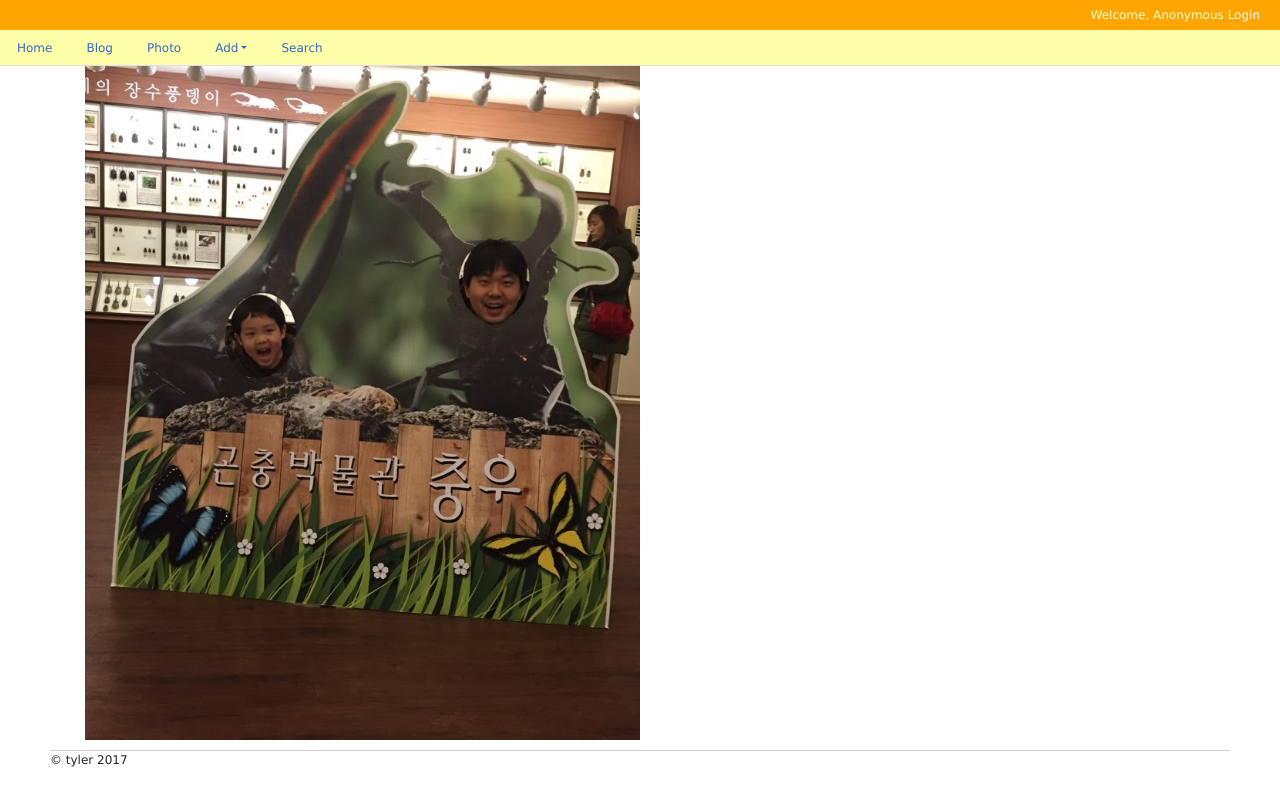
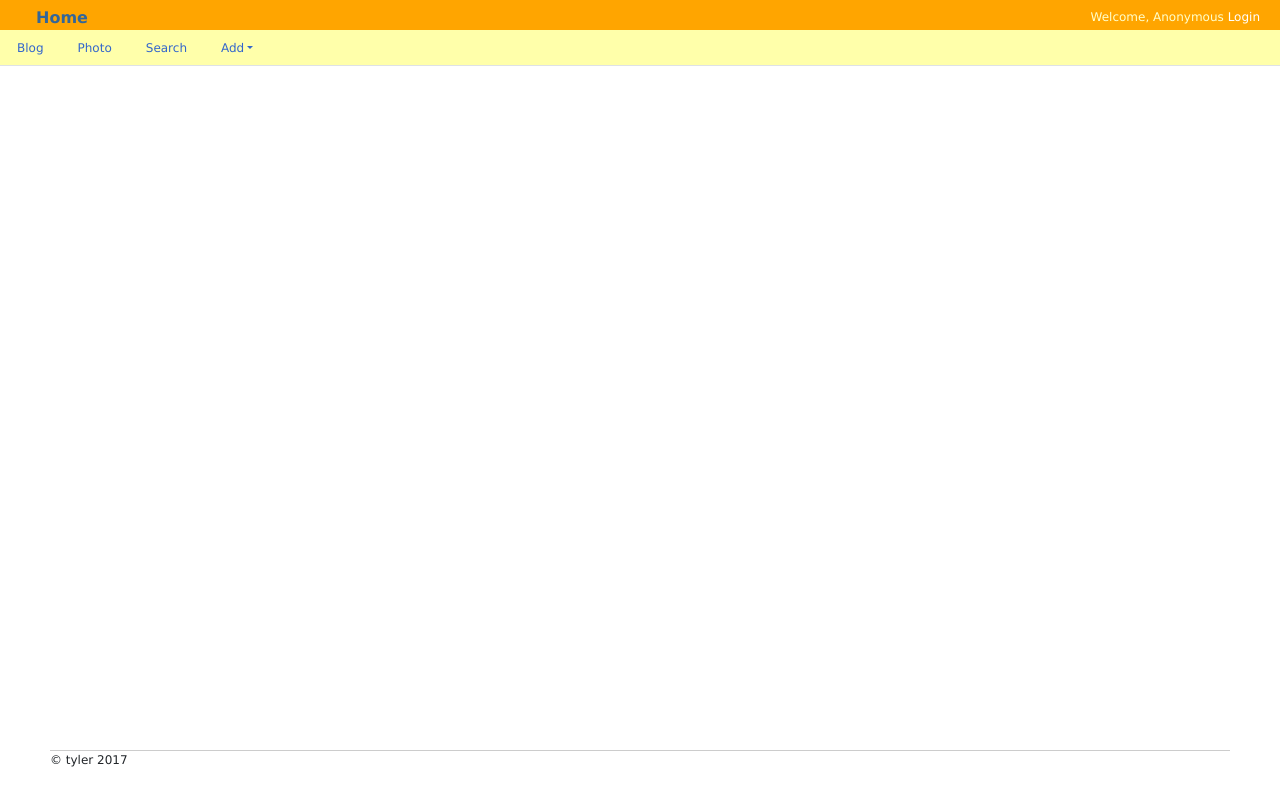
Before and after one commit to hisday/tylerlearnsdjango, a Django app: page / in a window 1280 px wide. Run offline with Django 3.2, Linux system fonts and the light colour scheme; parts of the project's set-up code (start-up, migrations or seed data) failed here and were passed over; some libraries are stand-ins or nearby versions.

Commit message:
adjust menu

```diff
--- a/templates/base.html
+++ b/templates/base.html
@@ -13,6 +13,7 @@
 </head>
 <body>
 <div id="header">
+  <h4 class='maintitle'><strong><a class="nav-link" href="{% url 'home' %}">Home</a></strong></h4>
   {% if user.is_active %}
   <h4 class="welcome">Welcome,
     <strong>{% firstof user.get_short_name user.get_username %}</strong>
@@ -26,21 +27,20 @@
 </div>
 <div id="menu">
   <ul class="nav nav-tabs">
-    <li class="nav-item"><a class="nav-link" href="{% url 'home' %}">Home</a></li>
     <li class="nav-item"><a class="nav-link" href="{% url 'blog:index' %}">Blog</a></li>
     <li class="nav-item"><a class="nav-link" href="{% url 'photo:index' %}">Photo</a></li>
+    <li class="nav-item"><a class="nav-link" href="{% url 'blog:search' %}">Search</a></li>
     <li class="nav-item dropdown">
       <a class="nav-link dropdown-toggle" data-toggle="dropdown" href="#" role="button" aria-haspopup="true" aria-expanded="false">Add</a>
       <div class="dropdown-menu">
         <a class="dropdown-item" href="{% url 'bookmark:add' %}">Bookmark</a>
-        <a class="dropdown-item" href="{% url 'blog:add' %}">Post action</a>
+        <a class="dropdown-item" href="{% url 'blog:add' %}">Post</a>
         <a class="dropdown-item" href="{% url 'photo:photo_add' %}">Photo</a>
+        {% if user.is_active %}
+          <a class="dropdown-item" href="{% url 'admin:index' %}">Admin</a>
+        {% endif %}
       </div>
     </li>
-    <li class="nav-item"><a class="nav-link" href="{% url 'blog:search' %}">Search</a></li>
-    {% if user.is_active %}
-    <li class="nav-item"><a class="nav-link" href="{% url 'admin:index' %}">Admin</a></li>
-    {% endif %}
   </ul>
 </div>
 <div class="container" id="content">
--- a/templates/home.html
+++ b/templates/home.html
@@ -3,7 +3,6 @@
 {% load staticfiles %}
 {% block extrastyle %}{% static "css/home.css" %}{% endblock %}
 {% block content %}
-<img src="{% static 'img/home.JPG' %}" width=50%/>
 {% endblock content %}
 {% block footer %}
 <div id="footer">
```
